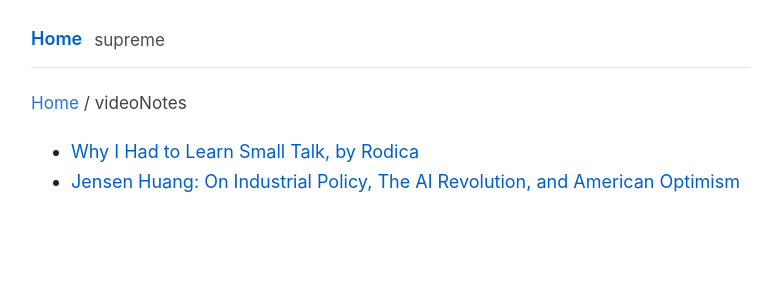
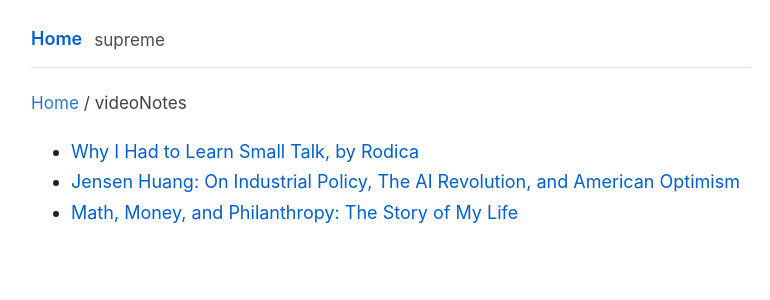
Before and after one commit to CompositeLizard/supreme, a Jekyll site: the page built from videoNotes/index.md, in a window 1280 px wide. Shown: the top 300 px of the page, without its empty margins (249-1019 px from the left). Built offline with Jekyll 4.4.1, drawn with Linux system fonts in a browser that asks for light colours.

Commit message:
Update index.md

```diff
--- a/videoNotes/index.md
+++ b/videoNotes/index.md
@@ -4,3 +4,4 @@ title: Notes
 ---
 - [Why I Had to Learn Small Talk, by Rodica](why-i-had-to-learn-small-talk.md)
 - [Jensen Huang: On Industrial Policy, The AI Revolution, and American Optimism](Jensen-Huang-Industrial-Policy-AI-Revolution-American-Optimism.md)
+- [Math, Money, and Philanthropy: The Story of My Life](Math-Money-Philanthropy-Story-of-My-Life.md)
```
